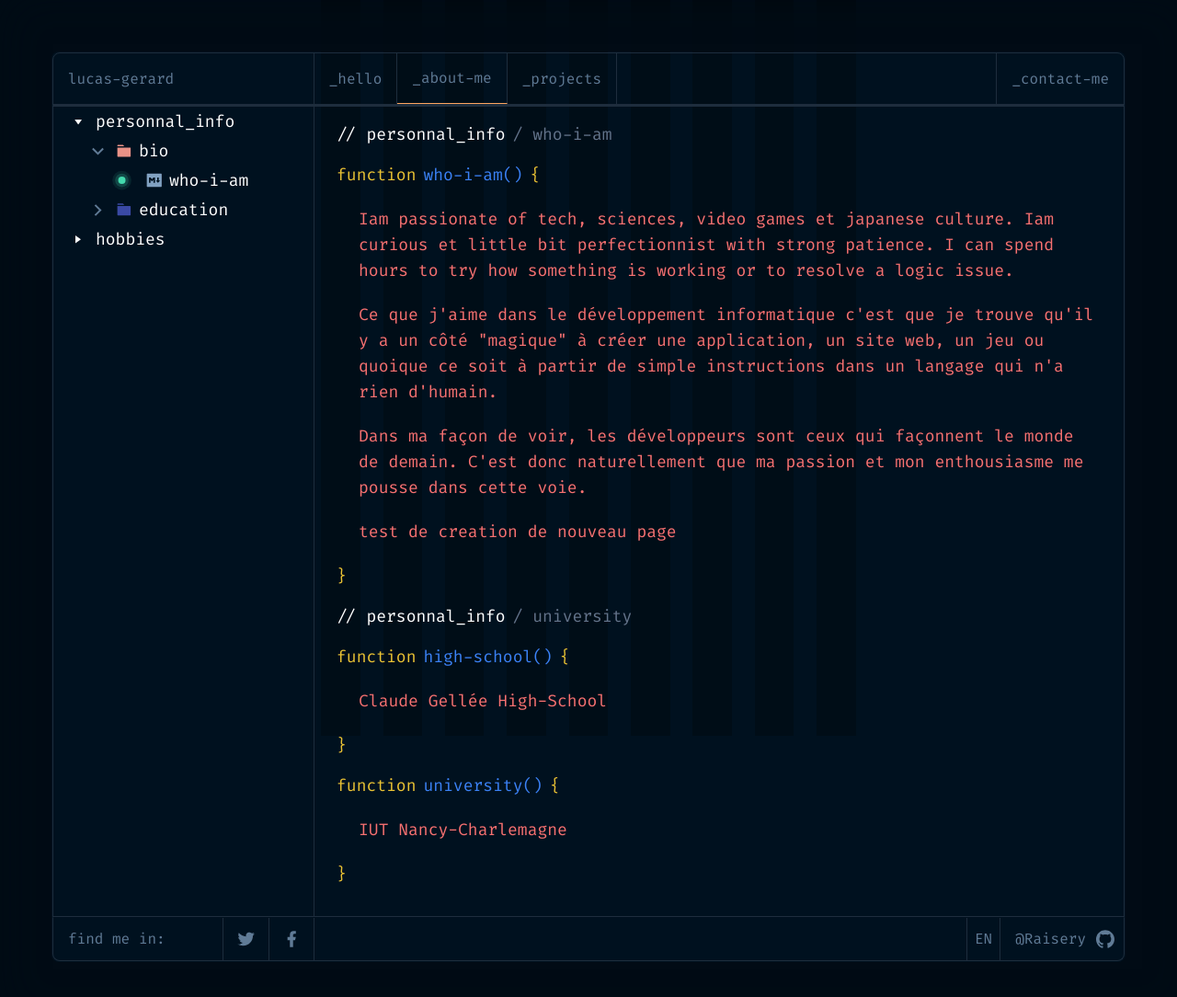
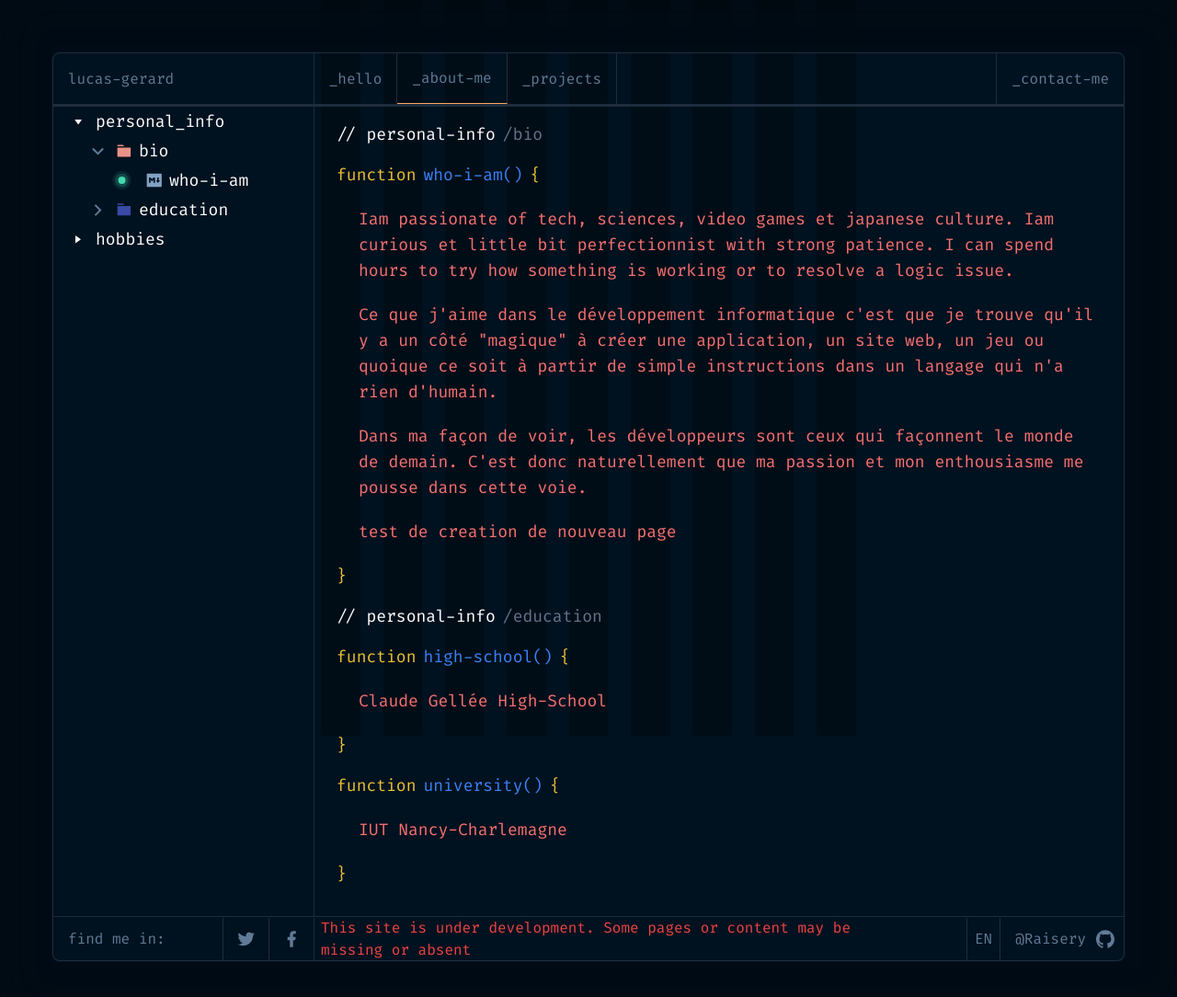
Before and after one commit to Raisery/IDEwebsite, a Next.js app: page /about in a window 1280 px wide. Shown: the top 1084 px of the page at 92% size. Built offline with nearby package versions, Linux system fonts and the light colour scheme.

Commit message:
add some translation EN/FR for the about page

```diff
--- a/src/app/about/page.tsx
+++ b/src/app/about/page.tsx
@@ -11,7 +11,7 @@ import blueFolder from '../../assets/img/blue-folder.svg';
 import fileSvg from '../../assets/img/file.svg';
 import chevron from '../../assets/img/chevron.svg';
 import Link from 'next/link';
-import dropDownDatas from '../data/dropDownMenu.json';
+import dropDownDatas from '../../data/dropDownMenu.json';
 import { useAppSelector } from '@/store/store';
 type dropDownDatasType = {
     title: string;
@@ -129,7 +129,9 @@ function Pcontent({
     for (let p of pArray) {
         pList.push(
             <p
-                key={Math.trunc(Math.random() * 999) + '-pGenerated-'}
+                key={
+                    Math.trunc(Math.random() * 999) + '-pGenerated-' + p.length
+                }
                 className={'mb-5 ' + className}
             >
                 {p}
@@ -152,7 +154,11 @@ function AboutContent({ currentDropDown }: AboutContentProps) {
     const id = Number.parseInt(currentDropDown);
 
     const mainDropDownContent: React.JSX.Element[] = [];
+    const mainDropDownIndex =
+        mainDropDownData.title as keyof typeof translation;
     mainDropDownData.content.forEach((folder, index) => {
+        console.log(folder.content);
+        console.log(' index: ' + index);
         mainDropDownContent.push(
             <div
                 key={
@@ -162,9 +168,13 @@ function AboutContent({ currentDropDown }: AboutContentProps) {
                 }
             >
                 <div className="flex">
-                    <h2>{'// ' + mainDropDownData.title}</h2>
+                    <h2>{'// ' + translation[mainDropDownIndex]}</h2>
                     <h3 className=" text-slate-500 ml-2">
-                        / {folder.content[index].title}
+                        {/* Ne pas utiliser l'index du folder pour chercher dans folder.content CONNARD*/}
+                        {'/' +
+                            translation[
+                                folder.title as keyof typeof translation
+                            ]}
                     </h3>
                 </div>
                 {generateFileContent(
@@ -179,7 +189,7 @@ function AboutContent({ currentDropDown }: AboutContentProps) {
 
     function generateFileContent(
         fileTranslationList:
-            | typeof translation.about_content.personnal_info
+            | typeof translation.about_content.personal_info
             | typeof translation.about_content.hobbies,
         folderIndex: number
     ) {
@@ -234,40 +244,3 @@ function ComposedTitle({ img, title }: ComposedTitleProps) {
         </div>
     );
 }
-
-/* function Content(currentDropDown: number) {
-    const content = useAppSelector(
-        (state) =>
-            state.langReducer.value.translation.about_content[currentDropDown]
-    );
-    return (
-        <div key={Math.trunc(Math.random() * 999) + content.title}>
-            <div className="flex">
-                <h2>{'// personal-info'}</h2>
-                <h3 className=" text-slate-500 ml-2"> / bio</h3>
-            </div>
-
-            <p id="who-i-am" className=" text-slate-500 mt-4 mb-4">
-                <h2 className="mb-5">Qui-suis-je ?</h2>
-                {/*generateP(translation.bio_content)}
-            </p>
-            <div className="flex">
-                <h2>{'// personal-info'}</h2>
-                <h3 className=" text-slate-500 ml-2"> / education</h3>
-            </div>
-
-            <p id="high-school" className=" text-slate-500 mt-4">
-                Lorem ipsum dolor sit amet, consectetur adipisicing elit.
-                Mollitia consequuntur molestias magnam neque! Voluptate amet,
-                magnam repellat ratione ipsa dolorum sint quaerat at dicta
-                distinctio animi laudantium ducimus aut neque!
-            </p>
-            <p id="university" className=" text-slate-500 mt-4">
-                Lorem ipsum dolor sit amet, consectetur adipisicing elit.
-                Mollitia consequuntur molestias magnam neque! Voluptate amet,
-                magnam repellat ratione ipsa dolorum sint quaerat at dicta
-                distinctio animi laudantium ducimus aut neque!
-            </p>
-        </div>
-    );
-} */
--- a/src/components/Footer/Footer.tsx
+++ b/src/components/Footer/Footer.tsx
@@ -20,9 +20,13 @@ function Footer({ hiddenOnSmallScreen = false }: FooterProps) {
         <footer
             className={
                 (hiddenOnSmallScreen ? 'hidden md:flex ' : 'flex ') +
-                'h-12 justify-between text-[#607B96] border border-[#1E2D3D] rounded-b-lg border-t-transparent'
+                'h-12 justify-between text-[#607B96] border border-[#1E2D3D] rounded-b-lg border-t-transparent relative'
             }
         >
+            {/*Under dev advertising */}
+            <h3 className="absolute text-red-500 bottom-[50%] left-[50%] translate-x-[-50%] translate-y-[50%] z-10">
+                {lang.translation.in_dev_advertising}
+            </h3>
             <div className="flex h-full text-[#607B96] lg:w-custom3">
                 <p className="flex w-full border-r  border-[#1E2D3D] px-4 py-2 h-full items-center md:pr-1">
                     {lang.translation.find_me_in}:
--- a/src/app/data/dropDownMenu.json
+++ b/src/data/dropDownMenu.json
@@ -1,6 +1,6 @@
 [
     {
-        "title": "personnal_info",
+        "title": "personal_info",
         "img": "null",
         "chevron": false,
         "content": [
@@ -68,6 +68,19 @@
                         "content": []
                     }
                 ]
+            },
+            {
+                "title": "video_games",
+                "img": "orange_folder",
+                "chevron": true,
+                "content": [
+                    {
+                        "title": "final_fantasy_xiv",
+                        "img": "file",
+                        "chevron": false,
+                        "content": []
+                    }
+                ]
             }
         ]
     }
--- a/src/lang/en.json
+++ b/src/lang/en.json
@@ -27,7 +27,7 @@
     "music": "music",
     "guitar": "guitar",
     "about_content": {
-        "personnal_info": {
+        "personal_info": {
             "who-i-am": [
                 "Iam passionate of tech, sciences, video games et japanese culture. Iam curious et little bit perfectionnist with strong patience. I can spend hours to try how something is working or to resolve a logic issue.",
                 "Ce que j'aime dans le développement informatique c'est que je trouve qu'il y a un côté \"magique\" à créer une application, un site web, un jeu ou quoique ce soit à partir de simple instructions dans un langage qui n'a rien d'humain.",
@@ -39,7 +39,9 @@
         },
         "hobbies": {
             "handball": ["I love play handball"],
-            "guitar": ["I love play guitar"]
+            "guitar": ["I love play guitar"],
+            "final_fantasy_xiv": ["FFXIV is the best video game ever !"]
         }
-    }
+    },
+    "in_dev_advertising": "This site is under development. Some pages or content may be missing or absent"
 }
--- a/src/lang/fr.json
+++ b/src/lang/fr.json
@@ -27,7 +27,7 @@
     "music": "musique",
     "guitar": "guitare",
     "about_content": {
-        "personnal_info": {
+        "personal_info": {
             "who-i-am": [
                 "Je suis un passioné de technologies, de sciences, de jeux vidéos et de culture japonaise. Je suis curieux et un peu perfectionniste mais armé d'une patience en acier. Je peux passer des heures à essayer de comprendre comment fonctionne quelque chose ou bien à résoudre un problème de logique.",
                 "Ce que j'aime dans le développement informatique c'est que je trouve qu'il y a un côté \"magique\" à créer une application, un site web, un jeu ou quoique ce soit à partir de simple instructions dans un langage qui n'a rien d'humain.",
@@ -38,7 +38,9 @@
         },
         "hobbies": {
             "handball": ["J'aime jouer au handball"],
-            "guitar": ["J'aime jouer de la guitare"]
+            "guitar": ["J'aime jouer de la guitare"],
+            "final_fantasy_xiv": ["FFXIV est le meilleur jeu du monde !"]
         }
-    }
+    },
+    "in_dev_advertising": "Ce site est en cours de développement. Il se peut que certaines pages ou certains contenus soient manquants voire absents"
 }
```
Also changed, not shown: src/app/page.tsx (+4 -5 lines), src/components/Container/Container.tsx (+13 -12 lines).
